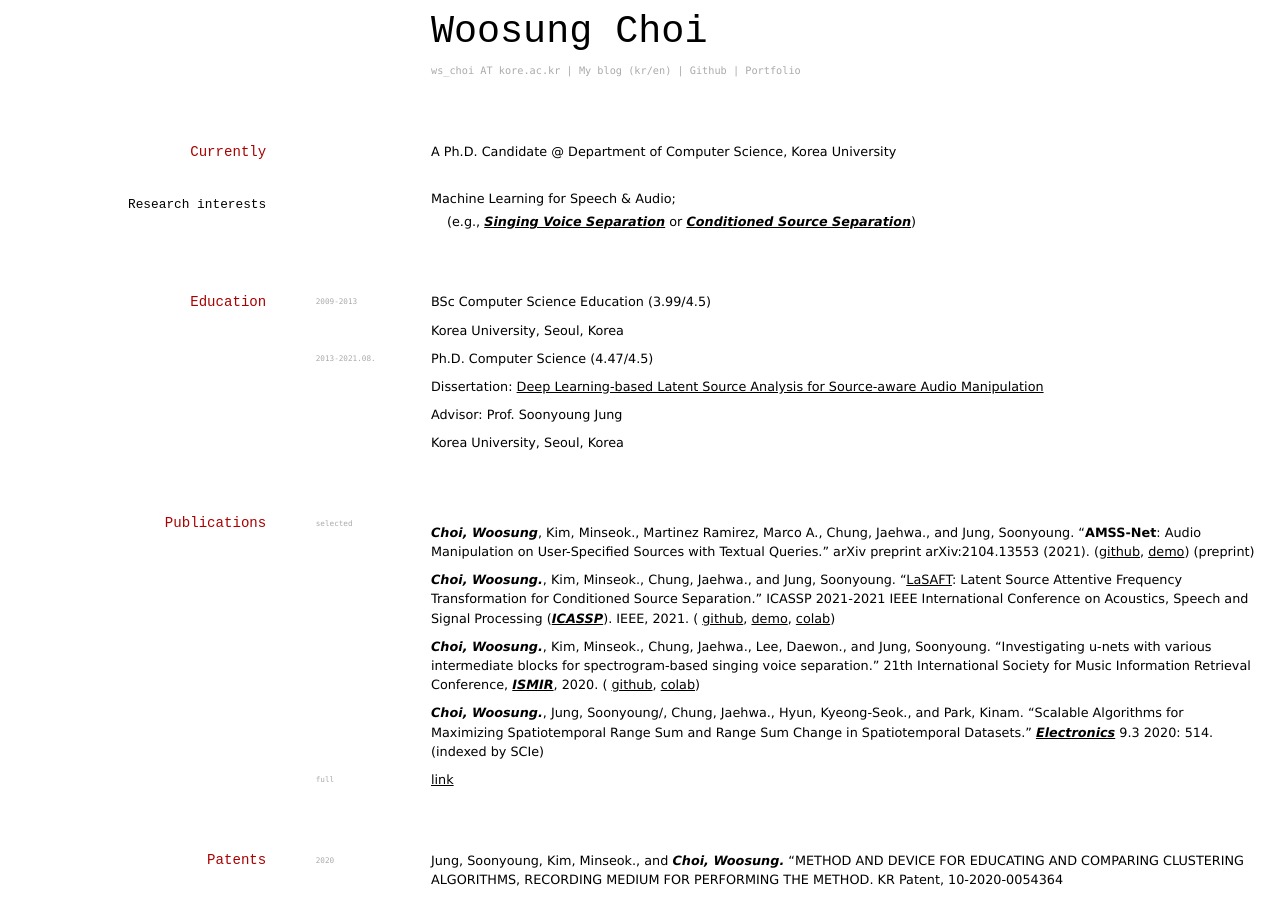
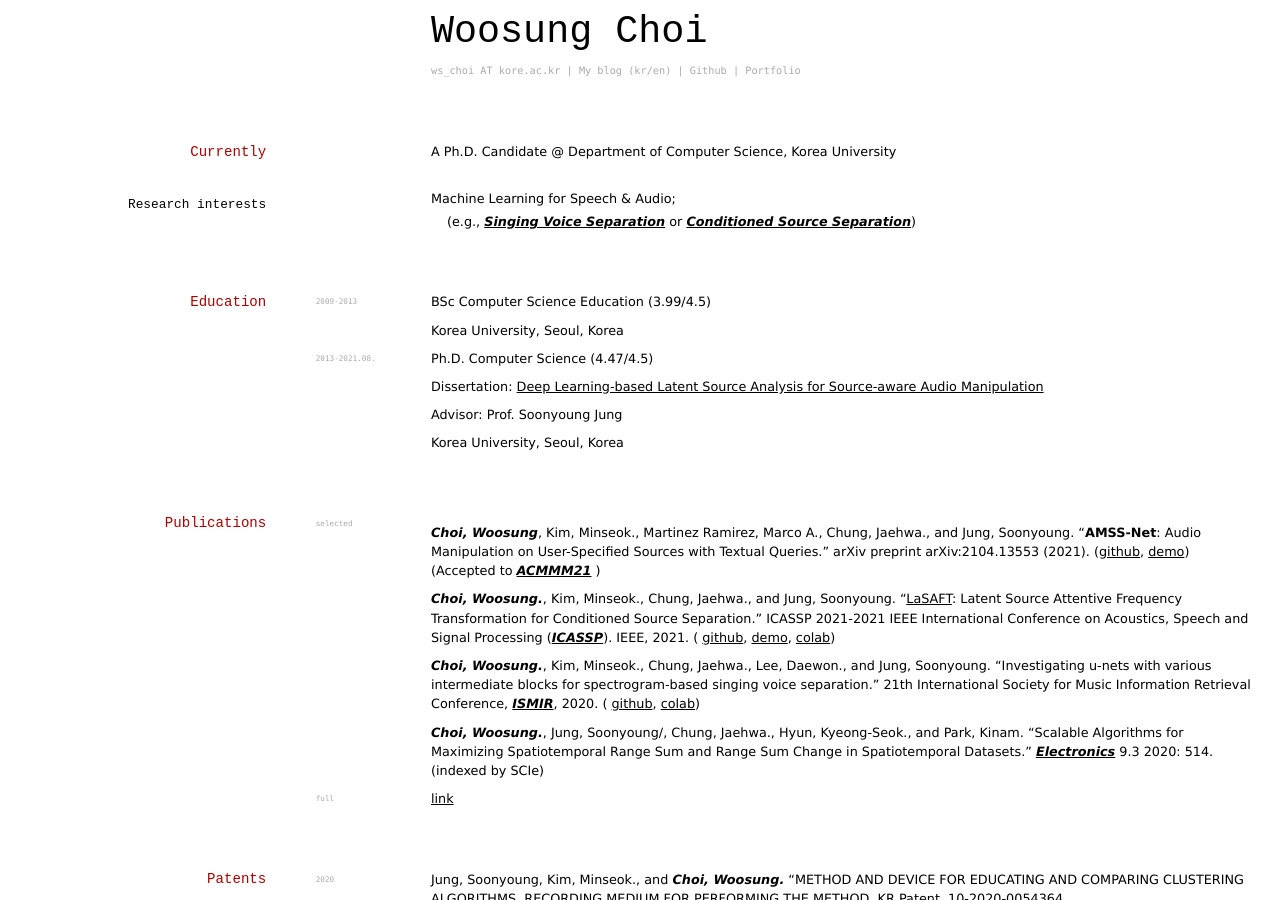
Before and after one commit to ws-choi/cv, a Jekyll site: the page built from index.md, in a window 1280 px wide and 900 px high. Built offline with Jekyll 4.4.1, drawn with Linux system fonts in a browser that asks for light colours.

Commit message:
Update index.md

```diff
--- a/index.md
+++ b/index.md
@@ -42,7 +42,7 @@ Korea University, Seoul, Korea
 
 `selected`
 
-***Choi, Woosung***, Kim, Minseok., Martinez Ramirez, Marco A., Chung, Jaehwa., and Jung, Soonyoung. "**AMSS-Net**: Audio Manipulation on User-Specified Sources with Textual Queries." arXiv preprint arXiv:2104.13553 (2021). ([github](https://github.com/kuielab/AMSS-Net), [demo](https://kuielab.github.io/AMSS-Net/)) (preprint)
+***Choi, Woosung***, Kim, Minseok., Martinez Ramirez, Marco A., Chung, Jaehwa., and Jung, Soonyoung. "**AMSS-Net**: Audio Manipulation on User-Specified Sources with Textual Queries." arXiv preprint arXiv:2104.13553 (2021). ([github](https://github.com/kuielab/AMSS-Net), [demo](https://kuielab.github.io/AMSS-Net/)) (Accepted to ***[ACMMM21](https://2021.acmmm.org/)*** )
 
 ***Choi, Woosung.***, Kim, Minseok., Chung, Jaehwa., and Jung, Soonyoung. "[LaSAFT](https://paperswithcode.com/paper/lasaft-latent-source-attentive-frequency): Latent Source Attentive Frequency Transformation for Conditioned Source Separation." ICASSP 2021-2021 IEEE International Conference on Acoustics, Speech and Signal Processing (***[ICASSP](https://2021.ieeeicassp.org/)***). IEEE, 2021. ( [github](https://github.com/ws-choi/Conditioned-Source-Separation-LaSAFT), [demo](http://lasaft.github.io/), [colab](https://colab.research.google.com/github/ws-choi/Conditioned-Source-Separation-LaSAFT/blob/main/colab_demo/LaSAFT_with_GPoCM_Stella_Jang_Example.ipynb))
 
```
